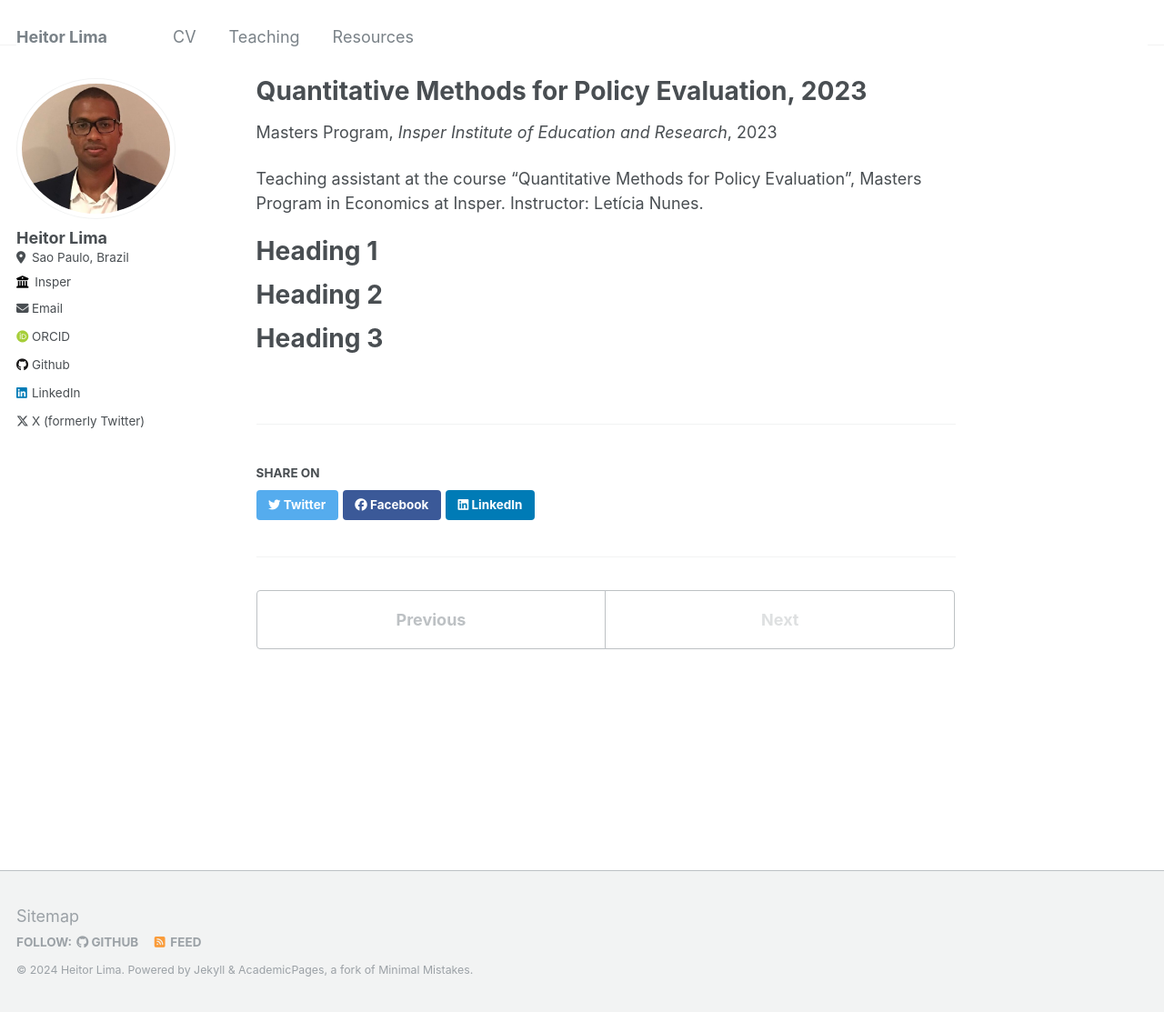
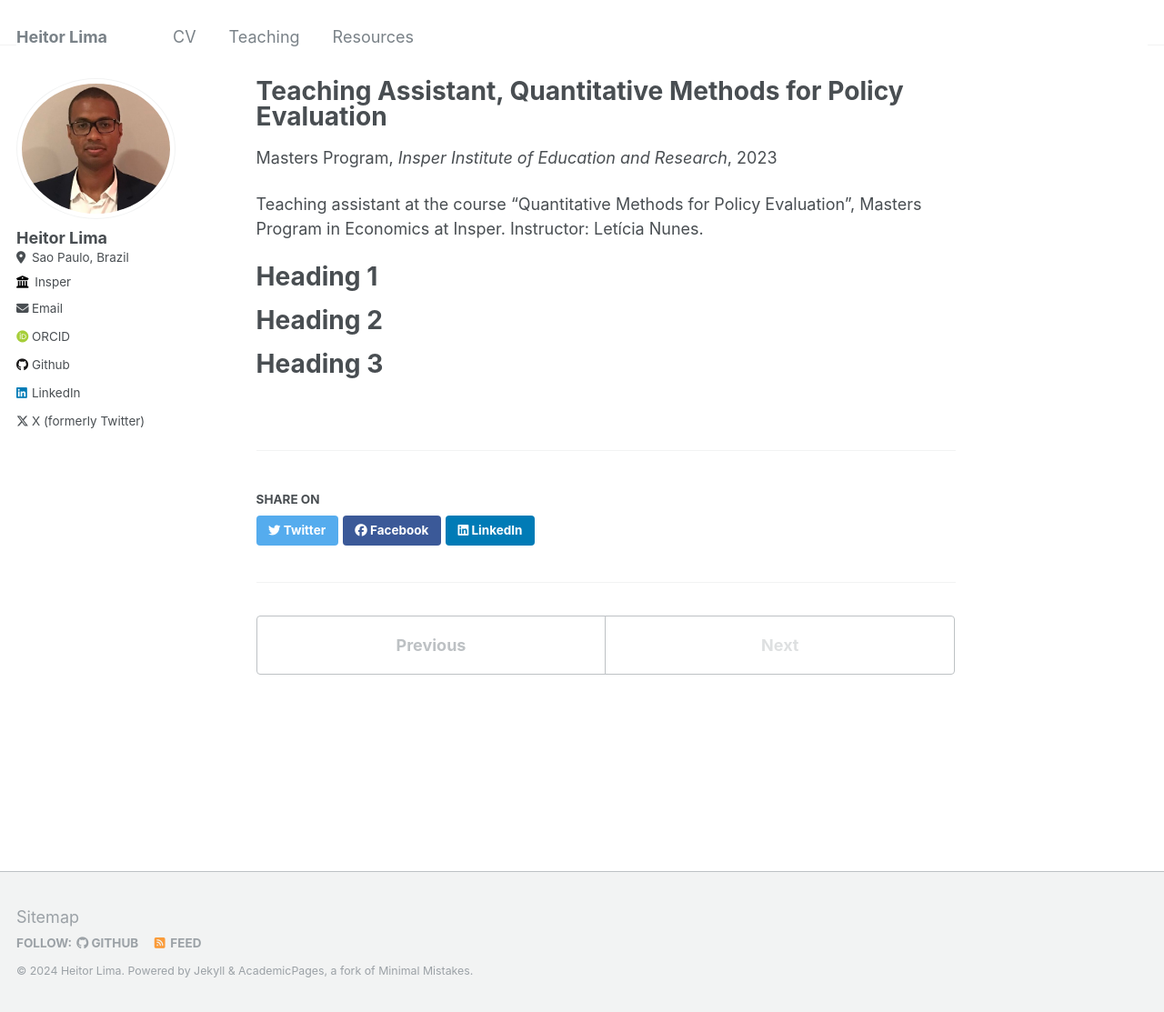
Before and after one commit to heitoraolima/heitoraolima.github.io, a Jekyll site: the page built from _teaching/2023-ta-mqapp.md, in a window 1280 px wide and 1113 px high. Shown: the whole window at 91% size. Built offline with Jekyll 4.4.1, drawn with Linux system fonts in a browser that asks for light colours; some web fonts are replaced.

Commit message:
Update 2023-ta-mqapp.md

```diff
--- a/_teaching/2023-ta-mqapp.md
+++ b/_teaching/2023-ta-mqapp.md
@@ -1,5 +1,5 @@
 ---
-title: "Quantitative Methods for Policy Evaluation, 2023"
+title: "Teaching Assistant, Quantitative Methods for Policy Evaluation"
 collection: teaching
 type: "Masters Program"
 permalink: /teaching/2023-ta-mqapp
```
